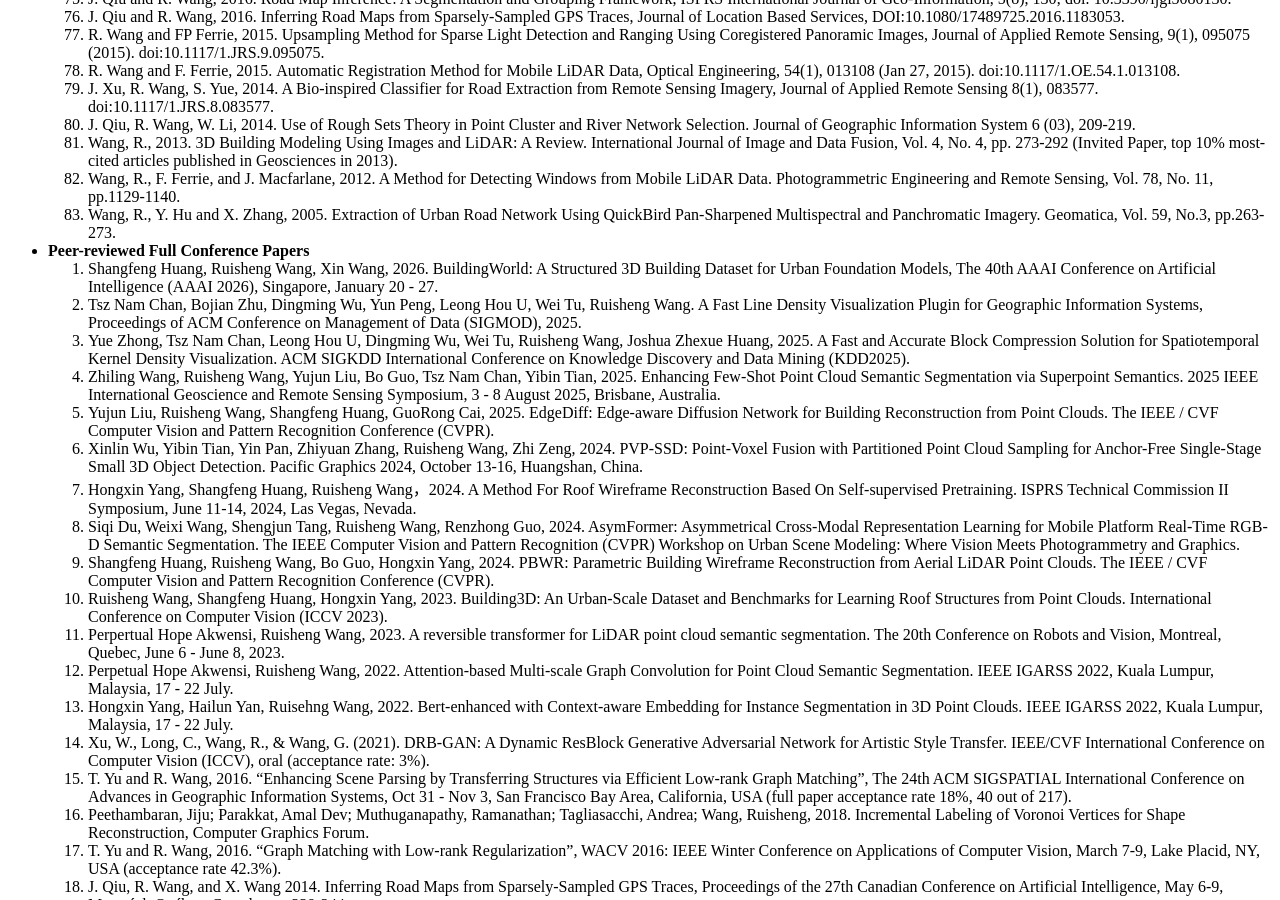
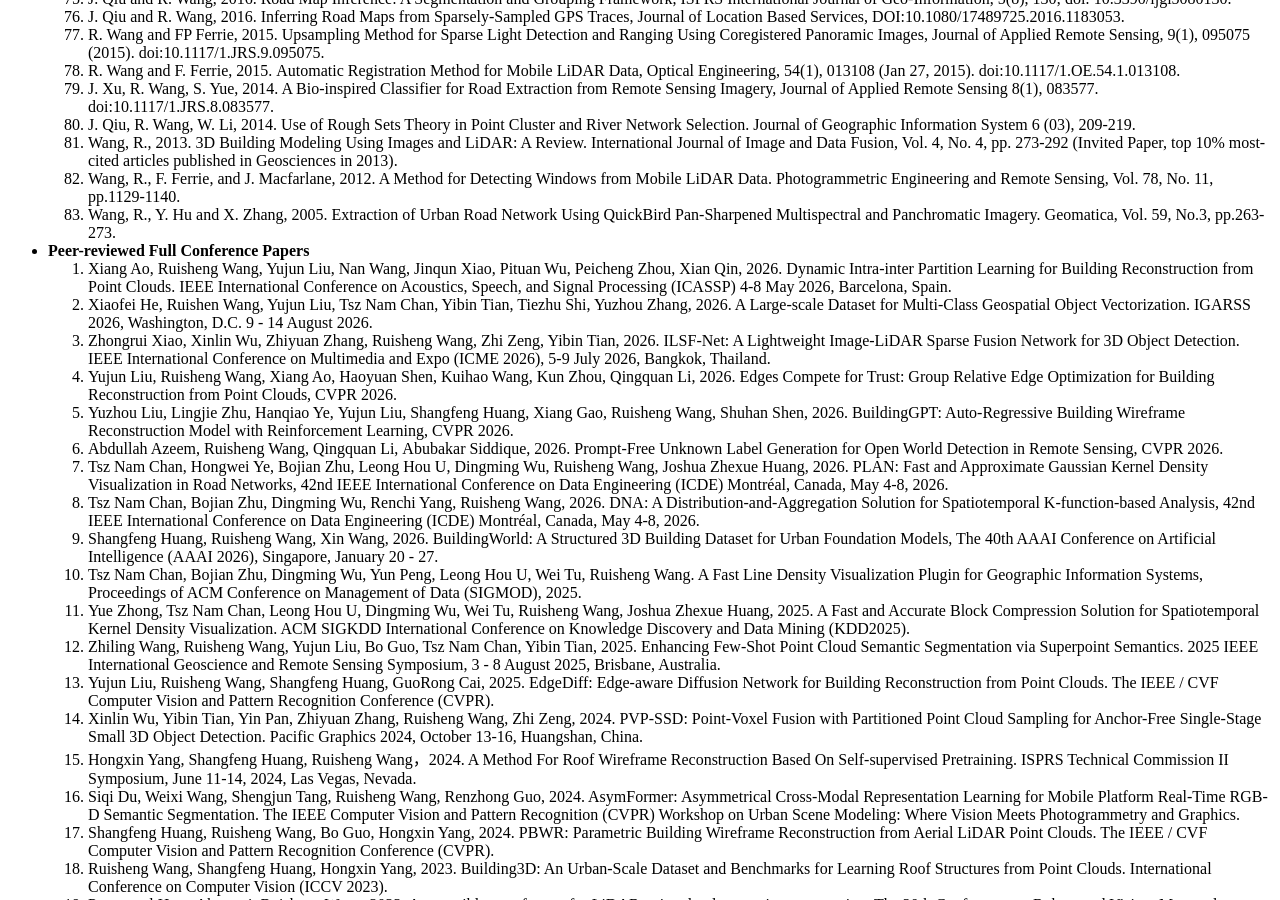
Before and after one commit to ruishengwang/ruishengwang.github.io, a Jekyll site: the page built from _pages/includes/publications.md, in a window 1280 px wide and 900 px high, scrolled down 3385 px. Built offline with Jekyll 4.4.1, drawn with Linux system fonts in a browser that asks for light colours; our own code applies the rules of GitHub Pages for plain Markdown files.

Commit message:
Update publications.md

```diff
--- a/_pages/includes/publications.md
+++ b/_pages/includes/publications.md
@@ -92,14 +92,22 @@
 82. Wang, R., Y. Hu and X. Zhang, 2005. Extraction of Urban Road Network Using QuickBird Pan-Sharpened Multispectral and Panchromatic Imagery. Geomatica, Vol. 59, No.3, pp.263-273.
 
 - **Peer-reviewed Full Conference Papers**
-1. Shangfeng Huang, Ruisheng Wang, Xin Wang, 2026. BuildingWorld: A Structured 3D Building Dataset for Urban Foundation Models, The 40th AAAI Conference on Artificial Intelligence (AAAI 2026), Singapore, January 20 - 27.
-2. Tsz Nam Chan, Bojian Zhu, Dingming Wu, Yun Peng, Leong Hou U, Wei Tu, Ruisheng Wang. A Fast Line Density Visualization Plugin for Geographic Information Systems, Proceedings of ACM Conference on Management of Data (SIGMOD), 2025.
-3.	Yue Zhong, Tsz Nam Chan, Leong Hou U, Dingming Wu, Wei Tu, Ruisheng Wang, Joshua Zhexue Huang, 2025. A Fast and Accurate Block Compression Solution for Spatiotemporal Kernel Density Visualization. ACM SIGKDD International Conference on Knowledge Discovery and Data Mining (KDD2025).
-4.	Zhiling Wang, Ruisheng Wang, Yujun Liu, Bo Guo, Tsz Nam Chan, Yibin Tian, 2025. Enhancing Few-Shot Point Cloud Semantic Segmentation via Superpoint Semantics. 2025 IEEE International Geoscience and Remote Sensing Symposium, 3 - 8 August 2025, Brisbane, Australia.
-5.	Yujun Liu, Ruisheng Wang, Shangfeng Huang, GuoRong Cai, 2025. EdgeDiff: Edge-aware Diffusion Network for Building Reconstruction from Point Clouds. The IEEE / CVF Computer Vision and Pattern Recognition Conference (CVPR).
-6.	Xinlin Wu, Yibin Tian, Yin Pan, Zhiyuan Zhang, Ruisheng Wang, Zhi Zeng, 2024. PVP-SSD: Point-Voxel Fusion with Partitioned Point Cloud Sampling for Anchor-Free Single-Stage Small 3D Object Detection. Pacific Graphics 2024, October 13-16, Huangshan, China.
-7.	Hongxin Yang, Shangfeng Huang, Ruisheng Wang，2024. A Method For Roof Wireframe Reconstruction Based On Self-supervised Pretraining. ISPRS Technical Commission II Symposium, June 11-14, 2024, Las Vegas, Nevada.
-8.	Siqi Du, Weixi Wang, Shengjun Tang, Ruisheng Wang, Renzhong Guo, 2024. AsymFormer: Asymmetrical Cross-Modal Representation Learning for Mobile Platform Real-Time RGB-D Semantic Segmentation. The IEEE Computer Vision and Pattern Recognition (CVPR) Workshop on Urban Scene Modeling: Where Vision Meets Photogrammetry and Graphics.
+1. Xiang Ao, Ruisheng Wang, Yujun Liu, Nan Wang, Jinqun Xiao, Pituan Wu, Peicheng Zhou, Xian Qin, 2026. Dynamic Intra-inter Partition Learning for Building Reconstruction from Point Clouds. IEEE International Conference on Acoustics, Speech, and Signal Processing (ICASSP) 4-8 May 2026, Barcelona, Spain.
+2. Xiaofei He, Ruishen Wang, Yujun Liu, Tsz Nam Chan, Yibin Tian, Tiezhu Shi, Yuzhou Zhang, 2026. A Large-scale Dataset for Multi-Class Geospatial Object Vectorization. IGARSS 2026, Washington, D.C. 9 - 14 August 2026.
+3. Zhongrui Xiao, Xinlin Wu, Zhiyuan Zhang, Ruisheng Wang, Zhi Zeng, Yibin Tian, 2026. ILSF-Net: A Lightweight Image-LiDAR Sparse Fusion Network for 3D Object Detection. IEEE International Conference on Multimedia and Expo (ICME 2026), 5-9 July 2026, Bangkok, Thailand.
+4. Yujun Liu, Ruisheng Wang, Xiang Ao, Haoyuan Shen, Kuihao Wang, Kun Zhou, Qingquan Li, 2026. Edges Compete for Trust: Group Relative Edge Optimization for Building Reconstruction from Point Clouds, CVPR 2026.
+5. Yuzhou Liu, Lingjie Zhu, Hanqiao Ye, Yujun Liu, Shangfeng Huang, Xiang Gao, Ruisheng Wang, Shuhan Shen, 2026. BuildingGPT: Auto-Regressive Building Wireframe Reconstruction Model with Reinforcement Learning, CVPR 2026.
+6. Abdullah Azeem, Ruisheng Wang, Qingquan Li, Abubakar Siddique, 2026. Prompt-Free Unknown Label Generation for Open World Detection in Remote Sensing, CVPR 2026.
+7. Tsz Nam Chan, Hongwei Ye, Bojian Zhu, Leong Hou U, Dingming Wu, Ruisheng Wang, Joshua Zhexue Huang, 2026. PLAN: Fast and Approximate Gaussian Kernel Density Visualization in Road Networks, 42nd IEEE International Conference on Data Engineering (ICDE) Montréal, Canada, May 4-8, 2026.
+8. Tsz Nam Chan, Bojian Zhu, Dingming Wu, Renchi Yang, Ruisheng Wang, 2026. DNA: A Distribution-and-Aggregation Solution for Spatiotemporal K-function-based Analysis, 42nd IEEE International Conference on Data Engineering (ICDE) Montréal, Canada, May 4-8, 2026.
+9. Shangfeng Huang, Ruisheng Wang, Xin Wang, 2026. BuildingWorld: A Structured 3D Building Dataset for Urban Foundation Models, The 40th AAAI Conference on Artificial Intelligence (AAAI 2026), Singapore, January 20 - 27.
+10. Tsz Nam Chan, Bojian Zhu, Dingming Wu, Yun Peng, Leong Hou U, Wei Tu, Ruisheng Wang. A Fast Line Density Visualization Plugin for Geographic Information Systems, Proceedings of ACM Conference on Management of Data (SIGMOD), 2025.
+11.	Yue Zhong, Tsz Nam Chan, Leong Hou U, Dingming Wu, Wei Tu, Ruisheng Wang, Joshua Zhexue Huang, 2025. A Fast and Accurate Block Compression Solution for Spatiotemporal Kernel Density Visualization. ACM SIGKDD International Conference on Knowledge Discovery and Data Mining (KDD2025).
+12.	Zhiling Wang, Ruisheng Wang, Yujun Liu, Bo Guo, Tsz Nam Chan, Yibin Tian, 2025. Enhancing Few-Shot Point Cloud Semantic Segmentation via Superpoint Semantics. 2025 IEEE International Geoscience and Remote Sensing Symposium, 3 - 8 August 2025, Brisbane, Australia.
+13.	Yujun Liu, Ruisheng Wang, Shangfeng Huang, GuoRong Cai, 2025. EdgeDiff: Edge-aware Diffusion Network for Building Reconstruction from Point Clouds. The IEEE / CVF Computer Vision and Pattern Recognition Conference (CVPR).
+14.	Xinlin Wu, Yibin Tian, Yin Pan, Zhiyuan Zhang, Ruisheng Wang, Zhi Zeng, 2024. PVP-SSD: Point-Voxel Fusion with Partitioned Point Cloud Sampling for Anchor-Free Single-Stage Small 3D Object Detection. Pacific Graphics 2024, October 13-16, Huangshan, China.
+15.	Hongxin Yang, Shangfeng Huang, Ruisheng Wang，2024. A Method For Roof Wireframe Reconstruction Based On Self-supervised Pretraining. ISPRS Technical Commission II Symposium, June 11-14, 2024, Las Vegas, Nevada.
+16.	Siqi Du, Weixi Wang, Shengjun Tang, Ruisheng Wang, Renzhong Guo, 2024. AsymFormer: Asymmetrical Cross-Modal Representation Learning for Mobile Platform Real-Time RGB-D Semantic Segmentation. The IEEE Computer Vision and Pattern Recognition (CVPR) Workshop on Urban Scene Modeling: Where Vision Meets Photogrammetry and Graphics.
 2.	Shangfeng Huang, Ruisheng Wang, Bo Guo, Hongxin Yang, 2024. PBWR: Parametric Building Wireframe Reconstruction from Aerial LiDAR Point Clouds. The IEEE / CVF Computer Vision and Pattern Recognition Conference (CVPR).
 3.	Ruisheng Wang, Shangfeng Huang, Hongxin Yang, 2023. Building3D: An Urban-Scale Dataset and Benchmarks for Learning Roof Structures from Point Clouds. International Conference on Computer Vision (ICCV 2023).
 4.	Perpertual Hope Akwensi, Ruisheng Wang, 2023. A reversible transformer for LiDAR point cloud semantic segmentation. The 20th Conference on Robots and Vision, Montreal, Quebec, June 6 - June 8, 2023.
```
